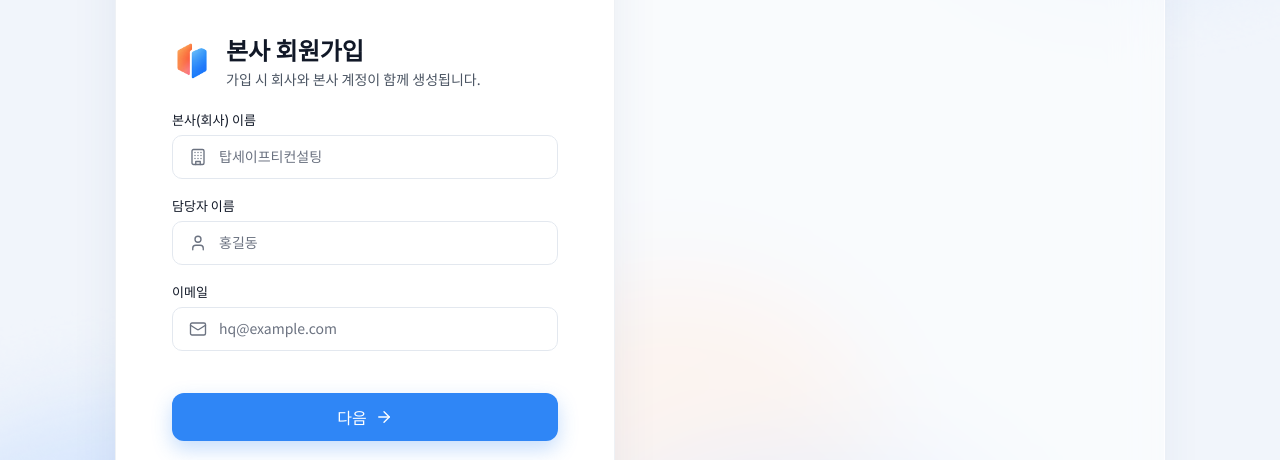
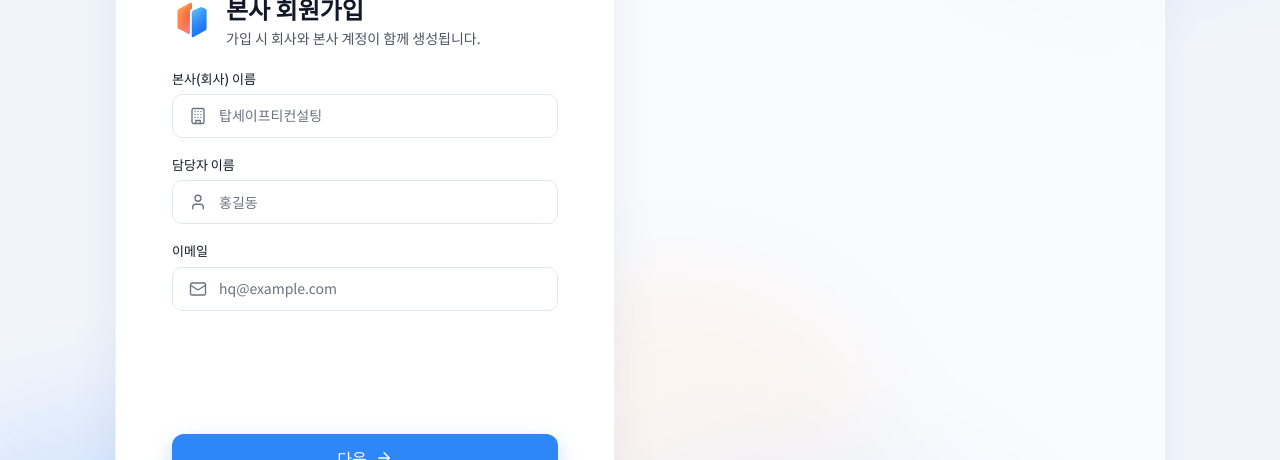
Before and after one commit to team-nativeLab/heatguard-client, a React (Vite) app: page /hq/signup in a window 1280 px wide. Shown: the part 156-616 px from the top of the page. Built offline with nearby package versions, Linux system fonts and the light colour scheme; no server answers; a web font is replaced by a local one.

Commit message:
fix :: 본사 및 현장관리자 회원가입 폼 정렬 통일 #28

```diff
--- a/src/pages/hq/ScreenHQSignup.tsx
+++ b/src/pages/hq/ScreenHQSignup.tsx
@@ -132,7 +132,7 @@ export default function ScreenHQSignup({ validation = false }: { validation?: bo
       cardSubtitle={step === 1 ? "가입 시 회사와 본사 계정이 함께 생성됩니다." : "로그인에 사용할 비밀번호를 설정해주세요."}
     >
       <form className="mt-[22px] flex flex-col" onSubmit={handleSubmit} noValidate>
-        <div key={step} className="auth-fade-in flex flex-col">
+        <div key={step} className="auth-fade-in flex min-h-[340px] flex-col">
           {step === 1 ? (
             <>
               <AuthField size="md" label="본사(회사) 이름" icon={<BuildingIcon />} placeholder="탑세이프티컨설팅" autoComplete="organization" value={values.company} onChange={set("company")} error={errors.company} />
```
